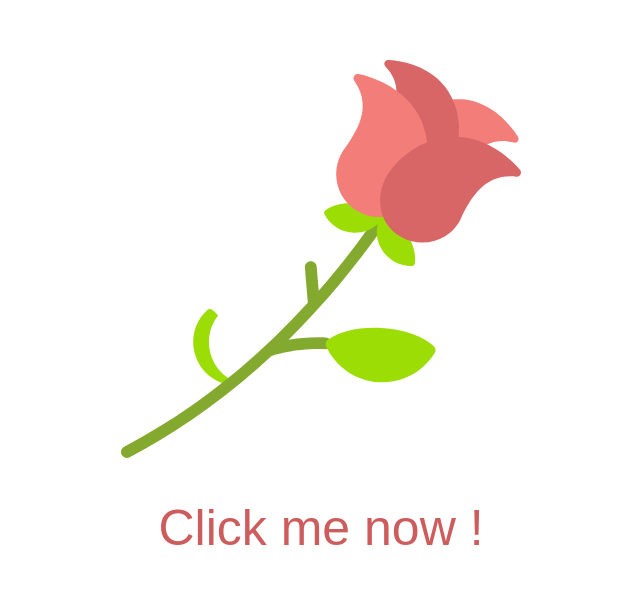
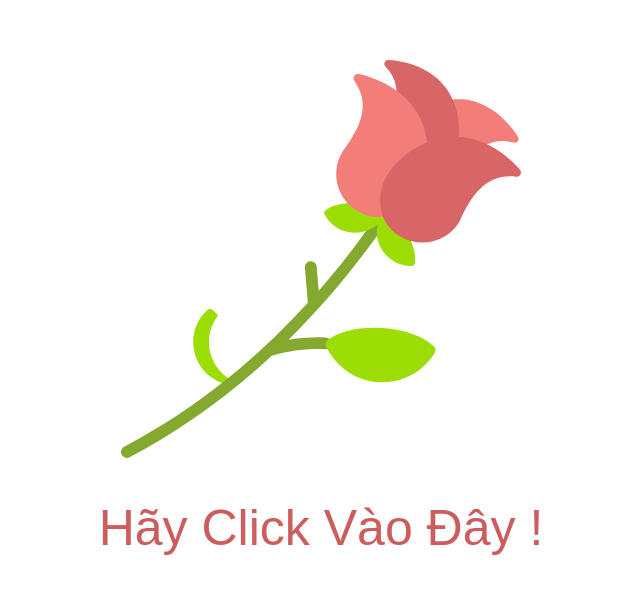
Before and after one commit to nguyenbatan21112003/8-3, a plain HTML site: page index.html in a window 1280 px wide. Shown: the part 141-734 px from the top of the page, without its empty margins (319-959 px from the left). Drawn offline with nearby package versions, Linux system fonts and the light colour scheme.

Commit message:
Code For Tan

```diff
--- a/index.html
+++ b/index.html
@@ -935,7 +935,7 @@
         <p id="text-click" style=" display: none;   font-family: fantasy;
         color: indianred;
         font-size: 50px;
-        top: 80%;">Click me now !</p>
+        top: 80%;">Hãy Click Vào Đây !</p>
     </div>
 
     <!-- <div class="box-content">
```
